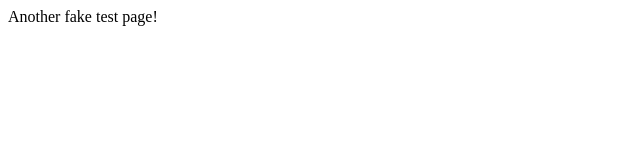
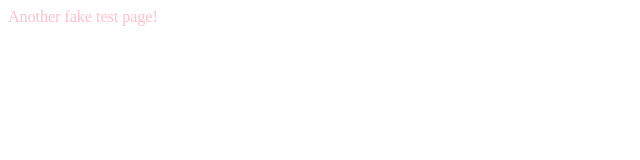
Before and after one commit to zackkrida/test-release-note-generator, a plain HTML site: page about.html in a window 1280 px wide. Shown: the whole page, without its empty margins (0-640 px from the left). Drawn offline with Linux system fonts and the light colour scheme.

Commit message:
Bugfix: make pink

```diff
--- a/about.html
+++ b/about.html
@@ -5,6 +5,11 @@
   <meta charset="UTF-8">
   <meta name="viewport" content="width=device-width, initial-scale=1.0">
   <title>About | Fake test project</title>
+  <style>
+    * {
+      color: pink !important;
+    }
+  </style>
 </head>
 
 <body>
```
